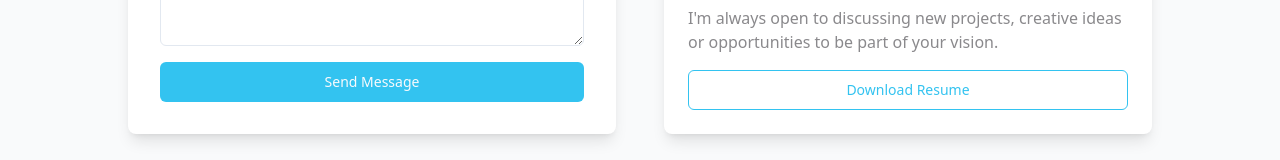
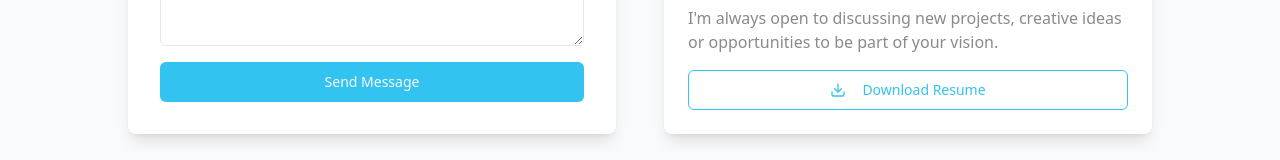
Before and after one commit to anishreddygurujala/anish-reddy-website, a React (Vite) app: page / in a window 1280 px wide. Shown: the part 4293-4453 px from the top of the page. Built offline with nearby package versions, Linux system fonts and the light colour scheme.

Commit message:
Add resume download functionality
Add a download button to download the resume in PDF format in the contact section.

```diff
--- a/src/components/ContactSection.tsx
+++ b/src/components/ContactSection.tsx
@@ -2,7 +2,7 @@ import { useState } from "react";
 import { Button } from "@/components/ui/button";
 import { Input } from "@/components/ui/input";
 import { Textarea } from "@/components/ui/textarea";
-import { Github, Linkedin, Mail } from "lucide-react";
+import { Github, Linkedin, Mail, Download } from "lucide-react";
 
 const ContactSection = () => {
   const [formData, setFormData] = useState({
@@ -154,9 +154,13 @@ const ContactSection = () => {
               <p className="text-portfolio-gray mb-4">
                 I'm always open to discussing new projects, creative ideas or opportunities to be part of your vision.
               </p>
-              <Button asChild variant="outline" className="border-portfolio-blue text-portfolio-blue hover:bg-portfolio-lightBlue w-full">
-                <a href="#" download>
-                  Download Resume
+              <Button
+                asChild
+                variant="outline"
+                className="border-portfolio-blue text-portfolio-blue hover:bg-portfolio-lightBlue w-full"
+              >
+                <a href="/anish-reddy-resume.pdf" download>
+                  <Download size={16} className="mr-2" /> Download Resume
                 </a>
               </Button>
             </div>
```
Also changed, not shown: 1 other file (tests, documents, lock files or other folders).
